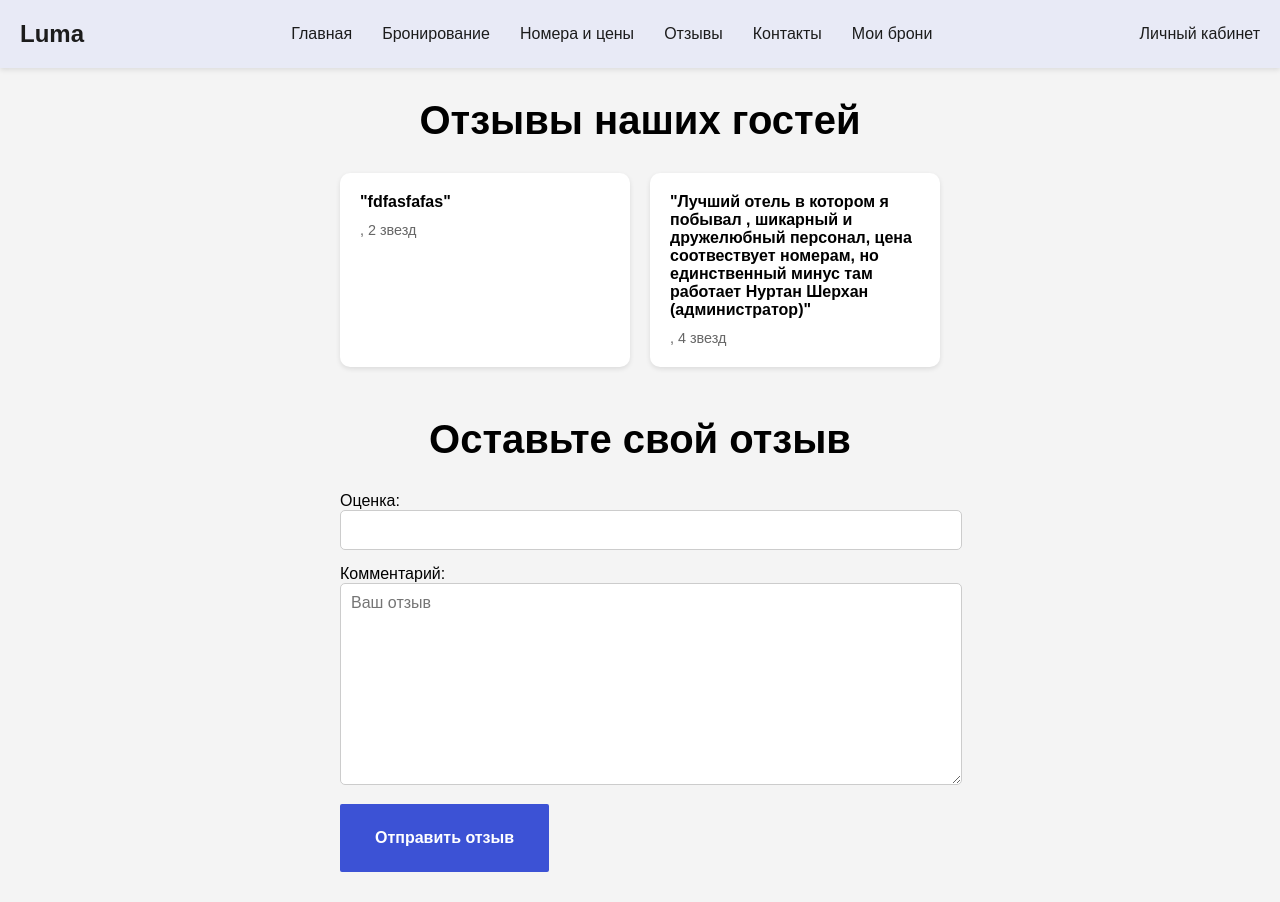
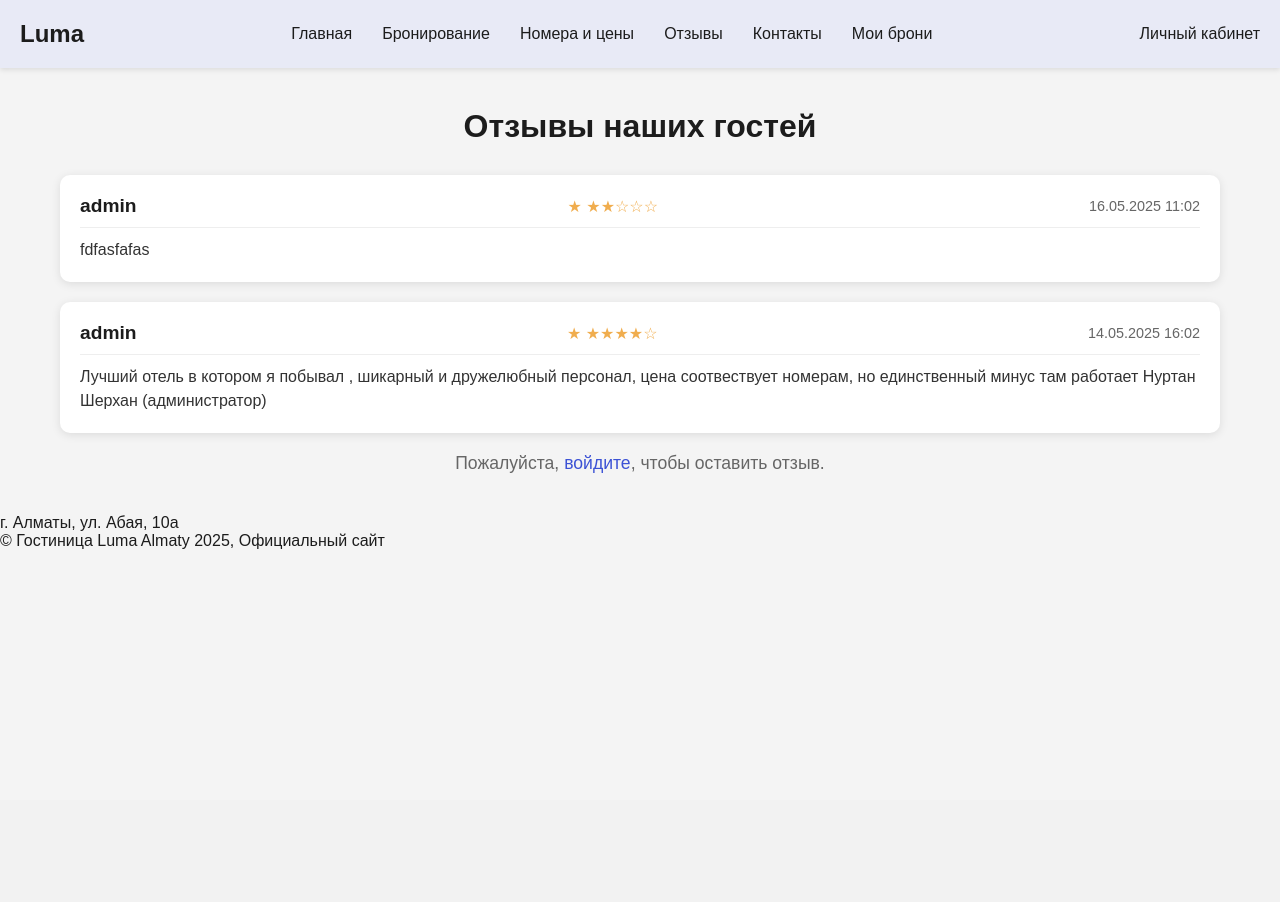
Before and after one commit to Nurislam2121/Hotel_Site, a Django app: page /reviews/ in a window 1280 px wide. After the commit the page ends 549 px from the top, so only its background shows below. Run offline with Django 5.2, Linux system fonts and the light colour scheme; data comes from the database, SQL or seed files in the repository; both versions use the stored data as it was after the commit.

Commit message:
Готовый сайт №3

```diff
--- /dev/null
+++ b/booking/static/reviews.css
@@ -0,0 +1,262 @@
+* {
+    margin: 0;
+    padding: 0;
+    box-sizing: border-box;
+    font-family: 'Montserrat', sans-serif;
+}
+
+body {
+    background-color: #F4F4F4;
+    color: #1C1C1C;
+}
+
+header {
+    display: flex;
+    align-items: center;
+    justify-content: space-between;
+    padding: 20px;
+    background-color: #E8EAF6;
+    box-shadow: 0 2px 5px rgba(0,0,0,0.1);
+}
+
+.logo {
+    font-size: 24px;
+    font-weight: bold;
+    color: #1C1C1C;
+}
+nav ul {
+    list-style: none;
+    display: flex;
+    gap: 30px;
+    margin: 0;
+    padding: 0;
+}
+nav ul li a {
+    text-decoration: none;
+    color: #1C1C1C;
+    font-weight: 500;
+    transition: all 0.3s ease-in-out;
+}
+nav ul li a:hover {
+    color: #3C52D5;
+}
+.user-account {
+    font-weight: 500;
+    color: #1C1C1C;
+    cursor: pointer;
+    transition: all 0.3s ease-in-out;
+}
+.user-account:hover {
+    color: #3C52D5;
+}
+
+.reviews-section {
+    max-width: 1200px;
+    margin: 0 auto;
+    padding: 40px 20px;
+}
+
+.reviews-section h2 {
+    font-size: 2em;
+    font-weight: 700;
+    margin-bottom: 30px;
+    color: #1C1C1C;
+    text-align: center;
+}
+
+.messages {
+    max-width: 1200px;
+    margin: 20px auto 0;
+    padding: 0 20px;
+}
+
+.message {
+    padding: 10px 20px;
+    margin-bottom: 10px;
+    border-radius: 5px;
+    font-size: 1em;
+}
+
+.message-success {
+    background-color: #dff0d8;
+    color: #3c763d;
+}
+
+.message-error {
+    background-color: #f2dede;
+    color: #a94442;
+}
+
+.reviews-list {
+    display: flex;
+    flex-direction: column;
+    gap: 20px;
+}
+
+.review-card {
+    background-color: #fff;
+    border-radius: 10px;
+    box-shadow: 0 2px 10px rgba(0,0,0,0.1);
+    padding: 20px;
+    transition: transform 0.2s ease;
+}
+
+.review-card:hover {
+    transform: translateY(-5px);
+}
+
+.review-header {
+    display: flex;
+    justify-content: space-between;
+    align-items: center;
+    margin-bottom: 10px;
+    border-bottom: 1px solid #eee;
+    padding-bottom: 10px;
+}
+
+.review-header h3 {
+    font-size: 1.2em;
+    font-weight: 600;
+    color: #1C1C1C;
+}
+
+.rating {
+    font-size: 1em;
+    color: #f0ad4e;
+}
+
+.date {
+    font-size: 0.9em;
+    color: #666;
+}
+
+.comment {
+    font-size: 1em;
+    color: #333;
+    line-height: 1.5;
+}
+
+.no-reviews {
+    text-align: center;
+    font-size: 1.2em;
+    color: #666;
+    padding: 20px;
+    background-color: #fff;
+    border-radius: 10px;
+    box-shadow: 0 2px 10px rgba(0,0,0,0.1);
+}
+
+.review-form {
+    margin-top: 40px;
+    background-color: #fff;
+    padding: 20px;
+    border-radius: 10px;
+    box-shadow: 0 2px 10px rgba(0,0,0,0.1);
+}
+
+.review-form h3 {
+    font-size: 1.5em;
+    margin-bottom: 20px;
+    color: #1C1C1C;
+}
+
+.review-form form {
+    display: flex;
+    flex-direction: column;
+    gap: 15px;
+}
+
+.review-form label {
+    font-weight: 500;
+    color: #1C1C1C;
+}
+
+.review-form input,
+.review-form textarea {
+    padding: 10px;
+    border: 1px solid #ddd;
+    border-radius: 5px;
+    font-size: 1em;
+}
+
+.review-form textarea {
+    height: 100px;
+    resize: vertical;
+}
+
+.btn {
+    padding: 10px 20px;
+    border-radius: 5px;
+    text-decoration: none;
+    font-weight: 600;
+    font-size: 0.9em;
+    transition: all 0.3s ease-in-out;
+    text-align: center;
+    background-color: #3C52D5;
+    color: #fff;
+    border: none;
+    cursor: pointer;
+}
+
+.btn:hover {
+    background-color: #2a3eb1;
+}
+
+.login-prompt {
+    text-align: center;
+    font-size: 1.1em;
+    color: #666;
+    margin-top: 20px;
+}
+
+.login-prompt a {
+    color: #3C52D5;
+    text-decoration: none;
+}
+
+.login-prompt a:hover {
+    text-decoration: underline;
+}
+
+@media (max-width: 767px) {
+    .reviews-section {
+        padding: 20px 10px;
+    }
+
+    .reviews-section h2 {
+        font-size: 1.5em;
+    }
+
+    .review-card {
+        padding: 15px;
+    }
+
+    .review-header h3 {
+        font-size: 1em;
+    }
+
+    .rating {
+        font-size: 0.9em;
+    }
+
+    .date {
+        font-size: 0.8em;
+    }
+
+    .comment {
+        font-size: 0.9em;
+    }
+
+    .review-form {
+        padding: 15px;
+    }
+
+    .review-form h3 {
+        font-size: 1.2em;
+    }
+
+    .btn {
+        padding: 8px 15px;
+        font-size: 0.8em;
+    }
+}
--- a/booking/templates/reviews.html
+++ b/booking/templates/reviews.html
@@ -5,7 +5,7 @@
     <meta charset="UTF-8">
     <meta name="viewport" content="width=device-width, initial-scale=1.0">
     <title>Отзывы - Luma Hotel</title>
-    <link rel="stylesheet" href="{% static 'styles.css' %}">
+    <link rel="stylesheet" href="{% static 'reviews.css' %}">
 </head>
 <body>
     <header>
@@ -26,29 +26,45 @@
         <section class="reviews-section">
             <h2>Отзывы наших гостей</h2>
             {% if messages %}
-                {% for message in messages %}
-                    <div class="alert {{ message.tags }}">{{ message }}</div>
-                {% endfor %}
+                <div class="messages">
+                    {% for message in messages %}
+                        <p class="message {{ message.tags }}">{{ message }}</p>
+                    {% endfor %}
+                </div>
             {% endif %}
-            {% if reviews %}
-                <div class="reviews-con">
+            <div class="reviews-list">
+                {% if reviews %}
                     {% for review in reviews %}
                         <div class="review-card">
-                            <h4>"{{ review.comment }}"</h4>
-                            <span>{{ review.user.first_name }} {{ review.user.last_name }}, {{ review.rating }} звезд</span>
+                            <div class="review-header">
+                                <h3>{{ review.user.username }}</h3>
+                                <span class="rating">★ {% for i in "12345"|make_list %}{% if forloop.counter <= review.rating %}★{% else %}☆{% endif %}{% endfor %}</span>
+                                <p class="date">{{ review.created_at|date:"d.m.Y H:i" }}</p>
+                            </div>
+                            <p class="comment">{{ review.comment }}</p>
                         </div>
                     {% endfor %}
+                {% else %}
+                    <p class="no-reviews">Пока нет отзывов.</p>
+                {% endif %}
+            </div>
+            {% if user.is_authenticated %}
+                <div class="review-form">
+                    <h3>Оставить отзыв</h3>
+                    <form method="post">
+                        {% csrf_token %}
+                        {{ form.as_p }}
+                        <button type="submit" class="btn submit-btn">Отправить</button>
+                    </form>
                 </div>
             {% else %}
-                <p>Пока нет отзывов.</p>
+                <p class="login-prompt">Пожалуйста, <a href="{% url 'login' %}">войдите</a>, чтобы оставить отзыв.</p>
             {% endif %}
-            <h2>Оставьте свой отзыв</h2>
-            <form method="post">
-                {% csrf_token %}
-                {{ form.as_p }}
-                <button type="submit" class="btn">Отправить отзыв</button>
-            </form>
         </section>
     </main>
+    <footer>
+        <p>г. Алматы, ул. Абая, 10a</p>
+        <p>© Гостиница Luma Almaty 2025, Официальный сайт</p>
+    </footer>
 </body>
 </html>
--- a/booking/urls.py
+++ b/booking/urls.py
@@ -8,7 +8,8 @@ urlpatterns = [
     path('', views.home_view, name='home'),
     path('booking/', views.booking_view, name='booking'),
     path('my-bookings/', views.my_bookings_view, name='my_bookings'),
-    path('booking/cancel/<int:booking_id>/', views.cancel_booking, name='cancel_booking'),  # Добавлен маршрут для отмены
+    path('booking/cancel/<int:booking_id>/', views.cancel_booking, name='cancel_booking'),
+    path('booking/confirm/<int:booking_id>/', views.confirm_booking, name='confirm_booking'),  # Новый маршрут
     path('reviews/', views.reviews_view, name='reviews'),
     path('contact/', views.contact_view, name='contact'),
     path('rooms/', views.room_list_view, name='room_list'),
--- a/booking/views.py
+++ b/booking/views.py
@@ -2,6 +2,7 @@ from django.shortcuts import render, redirect, get_object_or_404
 from django.contrib.auth.forms import UserCreationForm, AuthenticationForm
 from django.contrib.auth import login, logout, authenticate
 from django.contrib.auth.decorators import login_required
+from django.contrib.admin.views.decorators import staff_member_required
 from django.contrib import messages
 from .forms import CustomUserCreationForm, EmailAuthenticationForm, BookingForm, ReviewForm, ContactRequestForm
 from .models import Room, RoomType, Review, Gallery, Booking
@@ -92,7 +93,6 @@ def booking_view(request):
                     messages.error(request, "Нет доступных номеров для выбранного типа на эти даты.")
                     logger.warning(f"No available rooms for room_type={room_type} on dates {check_in_date} to {check_out_date}.")
                     return render(request, 'booking.html', {'form': form})
-                # Выбираем первый доступный номер вместо случайного для предсказуемости
                 booking.room = available_rooms.first()
 
             # Проверяем, что room установлен
@@ -133,6 +133,21 @@ def cancel_booking(request, booking_id):
             logger.warning(f"Attempt to cancel non-pending booking: ID={booking.id}, Status={booking.status}")
     return redirect('my_bookings')
 
+@staff_member_required
+def confirm_booking(request, booking_id):
+    booking = get_object_or_404(Booking, id=booking_id)
+    if request.method == 'POST':
+        if booking.status == 'pending':
+            booking.status = 'confirmed'
+            booking.save()
+            messages.success(request, f'Бронирование #{booking.id} успешно подтверждено.')
+            logger.info(f"Booking confirmed: ID={booking.id}, Admin={request.user.username}")
+        else:
+            messages.error(request, 'Нельзя подтвердить бронирование с этим статусом.')
+            logger.warning(f"Attempt to confirm non-pending booking: ID={booking.id}, Status={booking.status}")
+        return redirect('admin:booking_booking_changelist')  # Перенаправляем в админку
+    return render(request, 'confirm_booking.html', {'booking': booking})
+
 def reviews_view(request):
     reviews = Review.objects.filter(is_approved=True).order_by('-created_at')
     if request.method == 'POST':
@@ -171,10 +186,7 @@ def contact_view(request):
     return render(request, 'contact.html', {'form': form})
 
 def room_list_view(request):
-    # Получаем все типы номеров
     room_types = RoomType.objects.all()
-
-    # Выбираем по одному номеру для каждого типа
     rooms = []
     for room_type in room_types:
         room = Room.objects.filter(room_type=room_type, is_available=True).first()
```
Also changed, not shown: booking/admin.py (+21 -13 lines), booking/templates/confirm_booking.html (added, +80 -0 lines), db.sqlite3, 1 other file.
